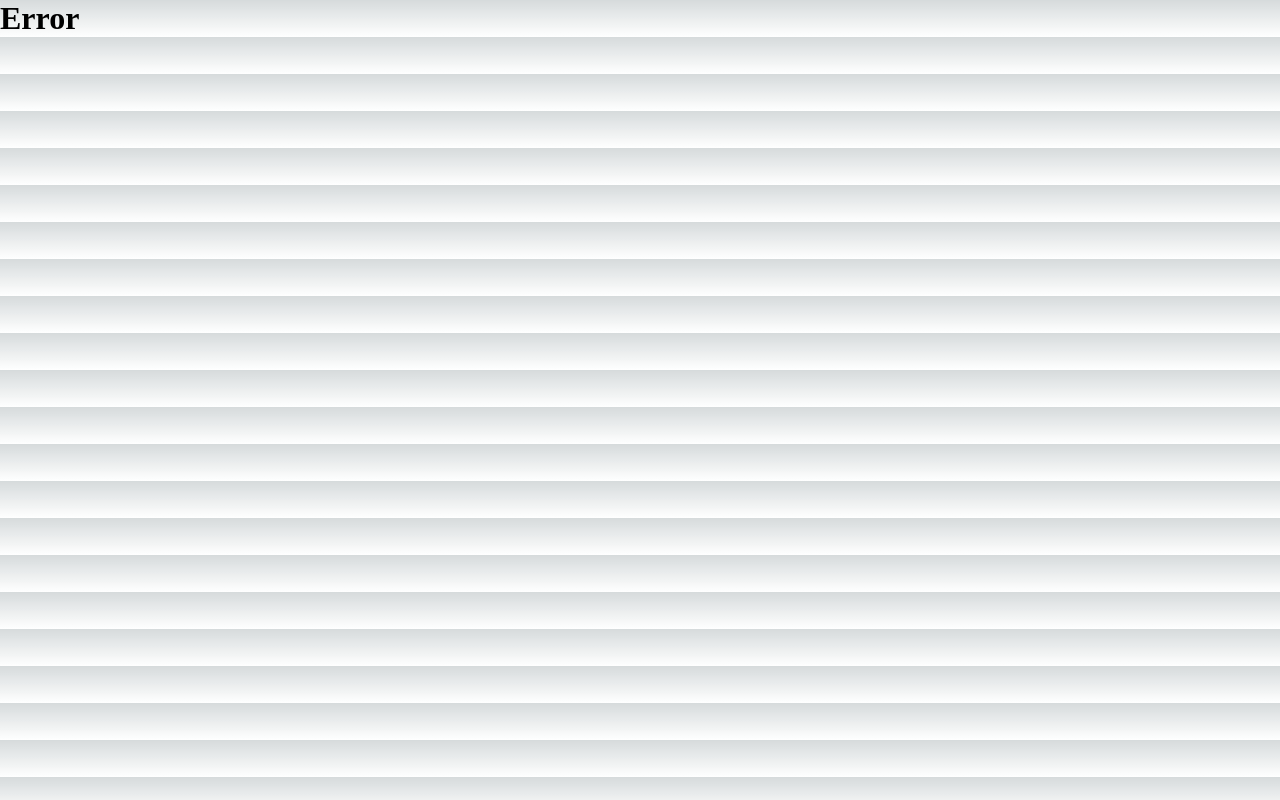
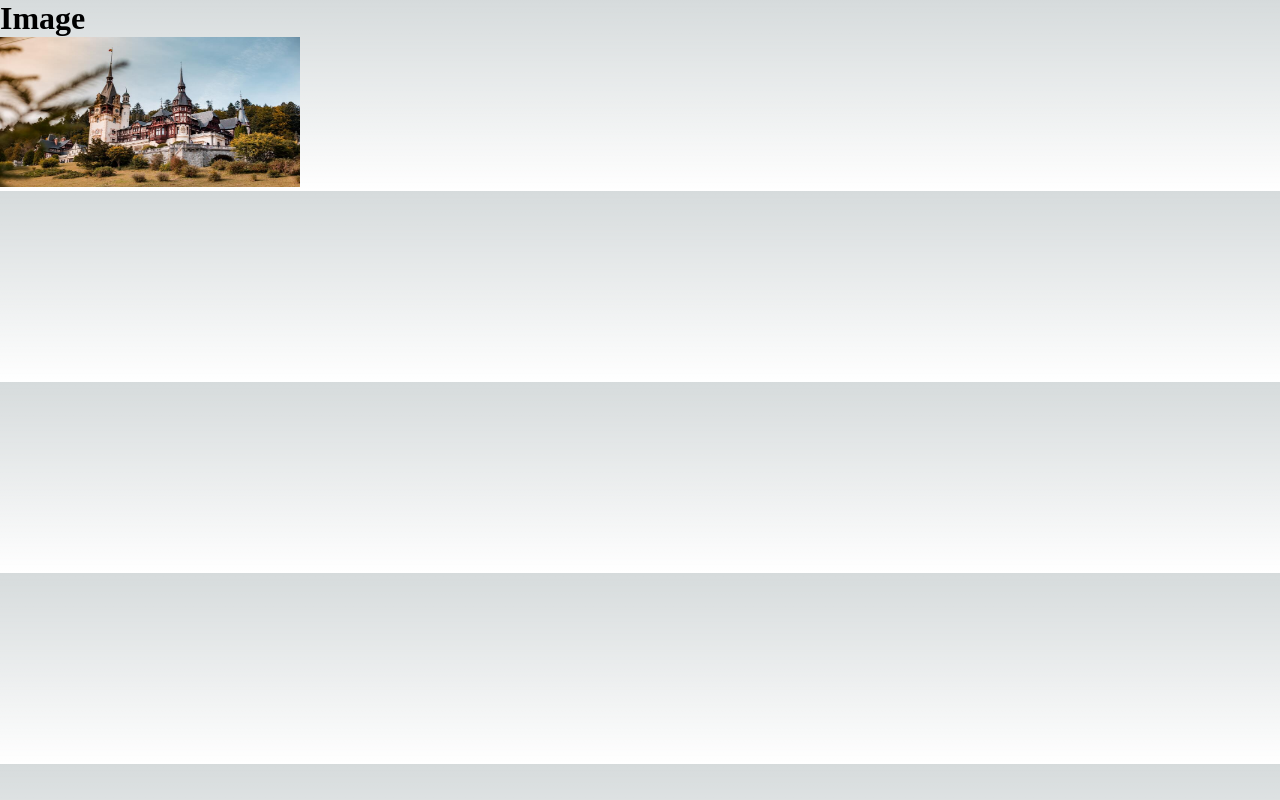
Before and after one commit to yacine-yac/next-js-training, a Next.js app: page /galery in a window 1280 px wide. Before the commit this address had no page. Built offline with nearby package versions, Linux system fonts and the light colour scheme.

Commit message:
head and image built-in component

```diff
--- a/pages/about.js
+++ b/pages/about.js
@@ -1,5 +1,10 @@
+import Head from 'next/head'
 export default function About(){
     return <>
+    {/* declare head tags as children tags to Head component  */}
+    <Head>
+       <title>About</title>
+    </Head>
       <h1>Hello About page</h1>
     </>
 }
--- /dev/null
+++ b/pages/galery/index.js
@@ -0,0 +1,7 @@
+import Image from "next/image"
+export default function Handle(){
+    return <>
+            <h1>Image</h1>
+            <Image src="/az.jpg" width={300} height={150} />
+    </>
+}
```
Also changed, not shown: public/az.jpg (added).
